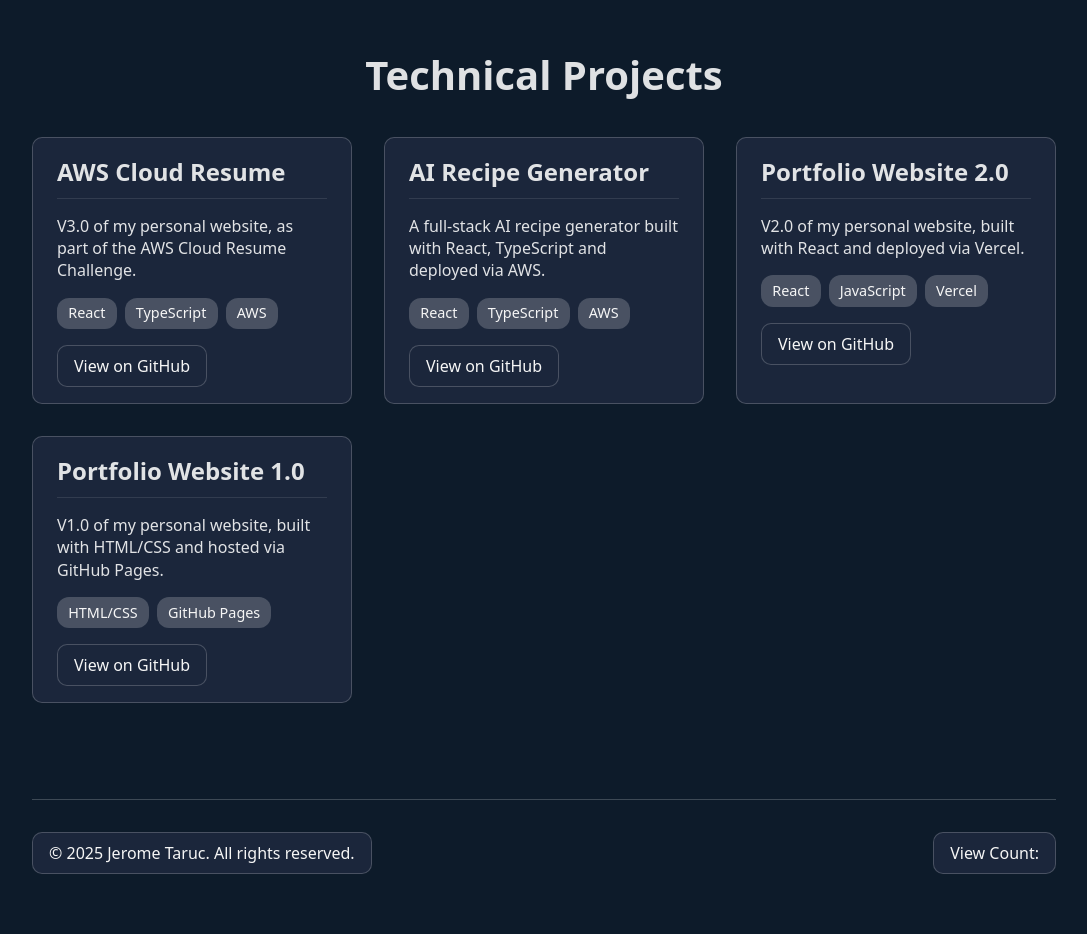
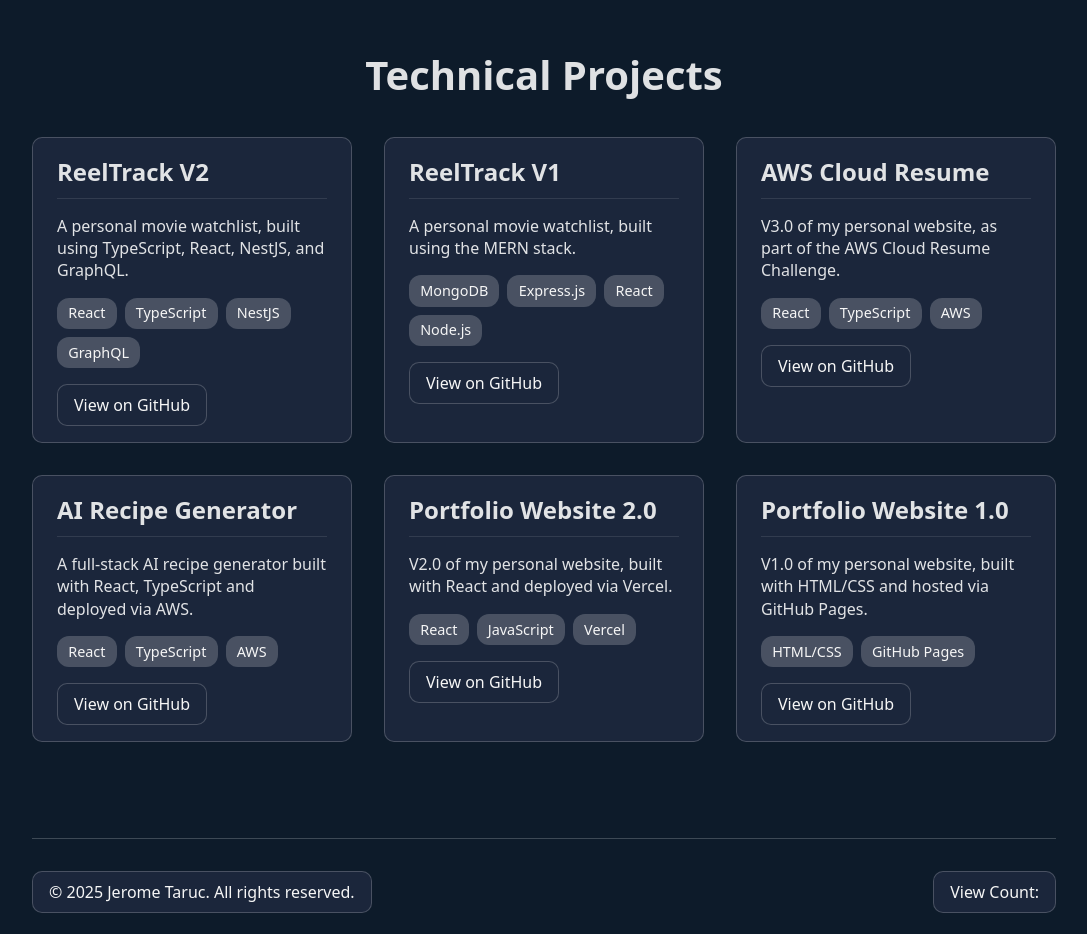
Before and after one commit to jerometaruc/cloud-resume-challenge, a React (Vite) app: page / in a window 1280 px wide. Shown: the part 1480-2414 px from the top of the page, without its empty margins (96-1183 px from the left). Built offline with nearby package versions, Linux system fonts and the light colour scheme; no server answers.

Commit message:
Update Projects.tsx

```diff
--- a/src/components/Projects.tsx
+++ b/src/components/Projects.tsx
@@ -9,6 +9,18 @@ interface Project {
 }
 
 const projectData: Project[] = [
+    {
+        title: "ReelTrack V2",
+        description: "A personal movie watchlist, built using TypeScript, React, NestJS, and GraphQL.",
+        techStack: ["React", "TypeScript", "NestJS", "GraphQL"],
+        githubUrl: "https://github.com/jerometaruc/reeltrack-v2",
+    },
+    {
+        title: "ReelTrack V1",
+        description: "A personal movie watchlist, built using the MERN stack.",
+        techStack: ["MongoDB", "Express.js", "React", "Node.js"],
+        githubUrl: "https://github.com/jerometaruc/reeltrack-v1",
+    },
     {
         title: "AWS Cloud Resume",
         description: "V3.0 of my personal website, as part of the AWS Cloud Resume Challenge.",
```
